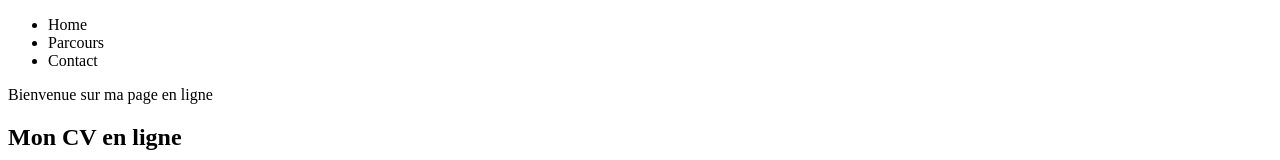
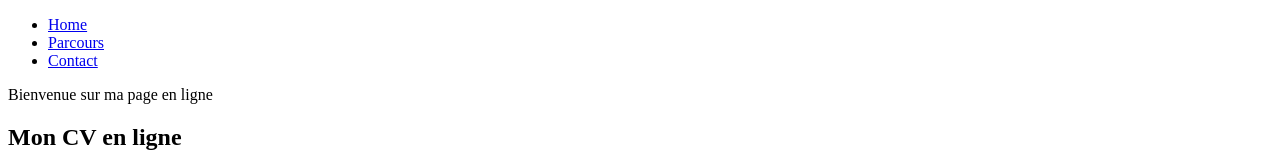
Before and after one commit to lucierousseau/projet-test-PRO2A, a plain HTML site: page index.html in a window 1280 px wide. Shown: the top 160 px of the page. Drawn offline with Linux system fonts and the light colour scheme.

Commit message:
Ajouts des liens du menu

```diff
--- a/index.html
+++ b/index.html
@@ -8,9 +8,9 @@
      <header>
          <nav>
              <ul>
-                 <li> <a href="index.html"></a> Home </li>
-                 <li> <a href="parcours"></a> Parcours </li>
-                 <li> <a href="contact"></a>Contact </li>
+                 <li> <a href="index.html"> Home </a>  </li>
+                 <li> <a href="parcours.html"> Parcours </a></li>
+                 <li> <a href="contact.html"> Contact </a> </li>
              </ul>
          </nav>
      </header>
```
